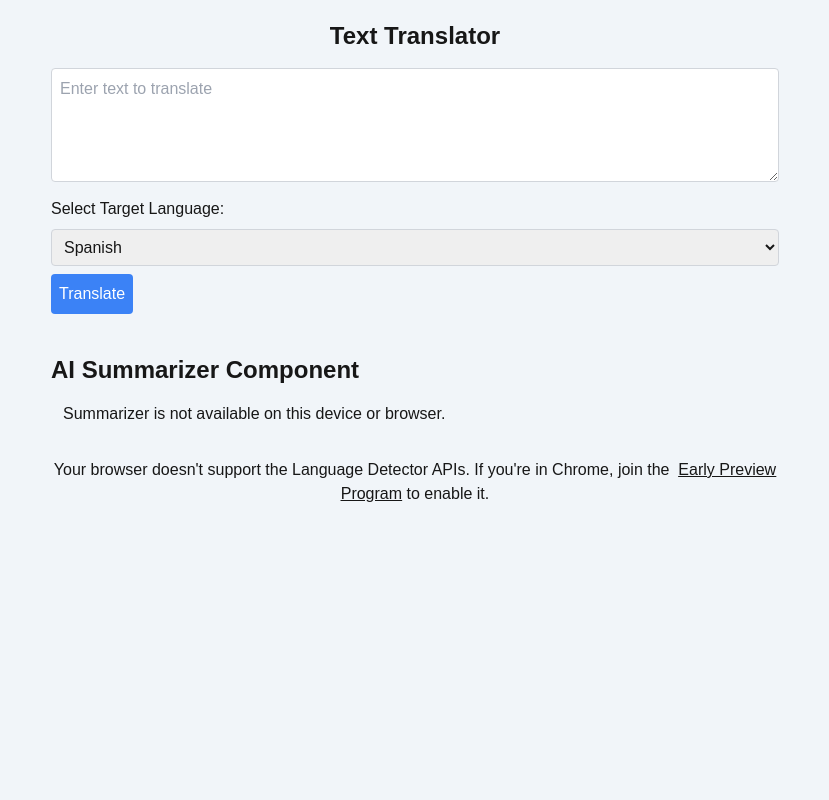
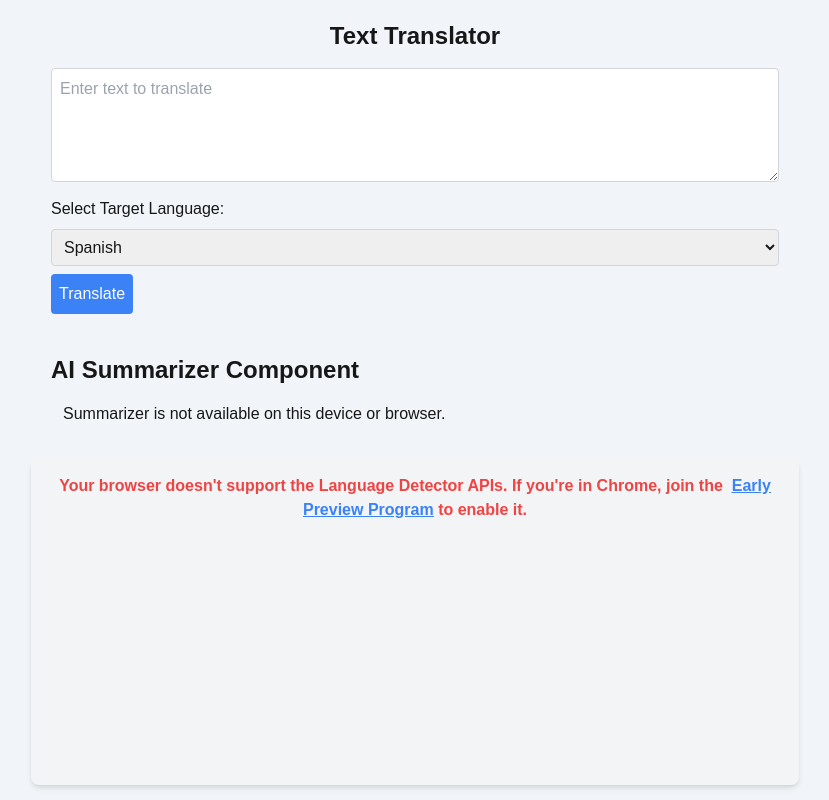
Before and after one commit to Dannynsikak/Custom_ChromeAI, a Next.js app: page / in a window 1280 px wide. Shown: the whole page, without its empty margins (225-1054 px from the left). Built offline with nearby package versions, Linux system fonts and the light colour scheme.

Commit message:
moved the outputs to the top

```diff
--- a/components/LanguageDetection.jsx
+++ b/components/LanguageDetection.jsx
@@ -79,33 +79,57 @@ const LanguageDetection = () => {
   };
 
   return (
-    <div>
-      <div className="not-supported-message text-center" hidden>
+    <div className="p-4 bg-gray-100 rounded-lg shadow-md">
+      <div
+        className="not-supported-message text-center text-red-500 font-semibold"
+        hidden
+      >
         Your browser doesn't support the Language Detector APIs. If you're in
         Chrome, join the &nbsp;
         <span className="underline">
-          <a href="https://developer.chrome.com/docs/ai/built-in#get_an_early_preview">
+          <a
+            target="_blank"
+            href="https://developer.chrome.com/docs/ai/built-in#get_an_early_preview"
+            className="text-blue-500 hover:text-blue-700"
+          >
             Early Preview Program
           </a>
         </span>{" "}
         to enable it.
       </div>
-      <form onSubmit={handleSubmit} style={{ visibility: "hidden" }}>
-        <output>{outputText}</output>
-        <span>{detectedLanguage}</span>
+
+      <form
+        onSubmit={handleSubmit}
+        className="flex flex-col space-y-4 mt-4"
+        style={{ visibility: "hidden" }}
+      >
+        <output className="text-gray-700 font-medium bg-white p-2 rounded shadow">
+          {outputText}
+        </output>
+        <span className="text-gray-600 italic">{detectedLanguage}</span>
+
         <textarea
           value={inputText}
           onChange={(e) => setInputText(e.target.value)}
+          className="p-3 border border-gray-300 rounded-md w-full focus:outline-none focus:ring-2 focus:ring-blue-500"
+          placeholder="Enter text to translate..."
         />
+
         <select
           value={targetLanguage}
           onChange={(e) => setTargetLanguage(e.target.value)}
+          className="p-2 border border-gray-300 rounded-md bg-white focus:outline-none focus:ring-2 focus:ring-blue-500"
         >
           <option value="en">English</option>
           <option value="es">Spanish</option>
           <option value="ja">Japanese</option>
         </select>
-        <button type="submit">Translate</button>
+        <button
+          type="submit"
+          className="px-4 py-2 bg-blue-500 text-white rounded-md hover:bg-blue-600 transition duration-200"
+        >
+          Translate
+        </button>
       </form>
     </div>
   );
```
